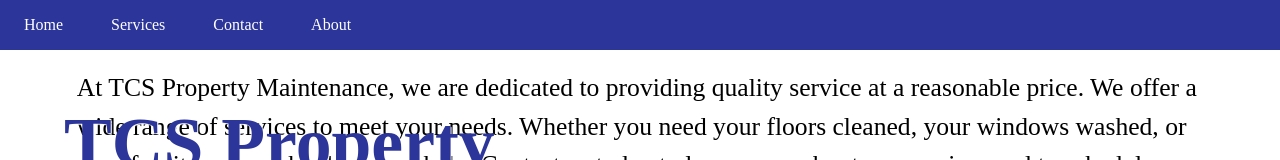
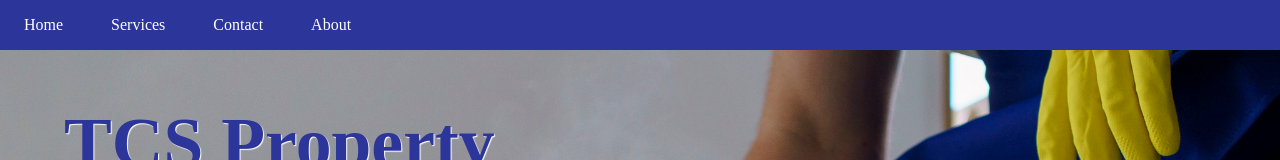
Before and after one commit to tcspm/tcspm.github.io, a plain HTML site: page index.html in a window 1280 px wide. Shown: the top 160 px of the page. Drawn offline with Linux system fonts and the light colour scheme.

Commit message:
Add files via upload
updated

```diff
--- a/index.html
+++ b/index.html
@@ -17,7 +17,7 @@
 
   <header>
     <div class="headerImage" id="home">
-      <img src="/Img/steam.png" alt="TCS Property Maintenance">
+      <img src="/Img/steam.jpg" alt="TCS Property Maintenance">
       <!-- Image Attribution - <a href="https://www.freepik.com/free-photo/    professional-cleaning-service-person-using-steam-cleaner-office_48048534.htm#fromView=search&page=4&position=32&uuid=6d3fd6a3-e707-4229-a4d2-06211545719e&query=Cleaning">Image by freepik</a> -->
     </div>
     <div class="headerText">
```
